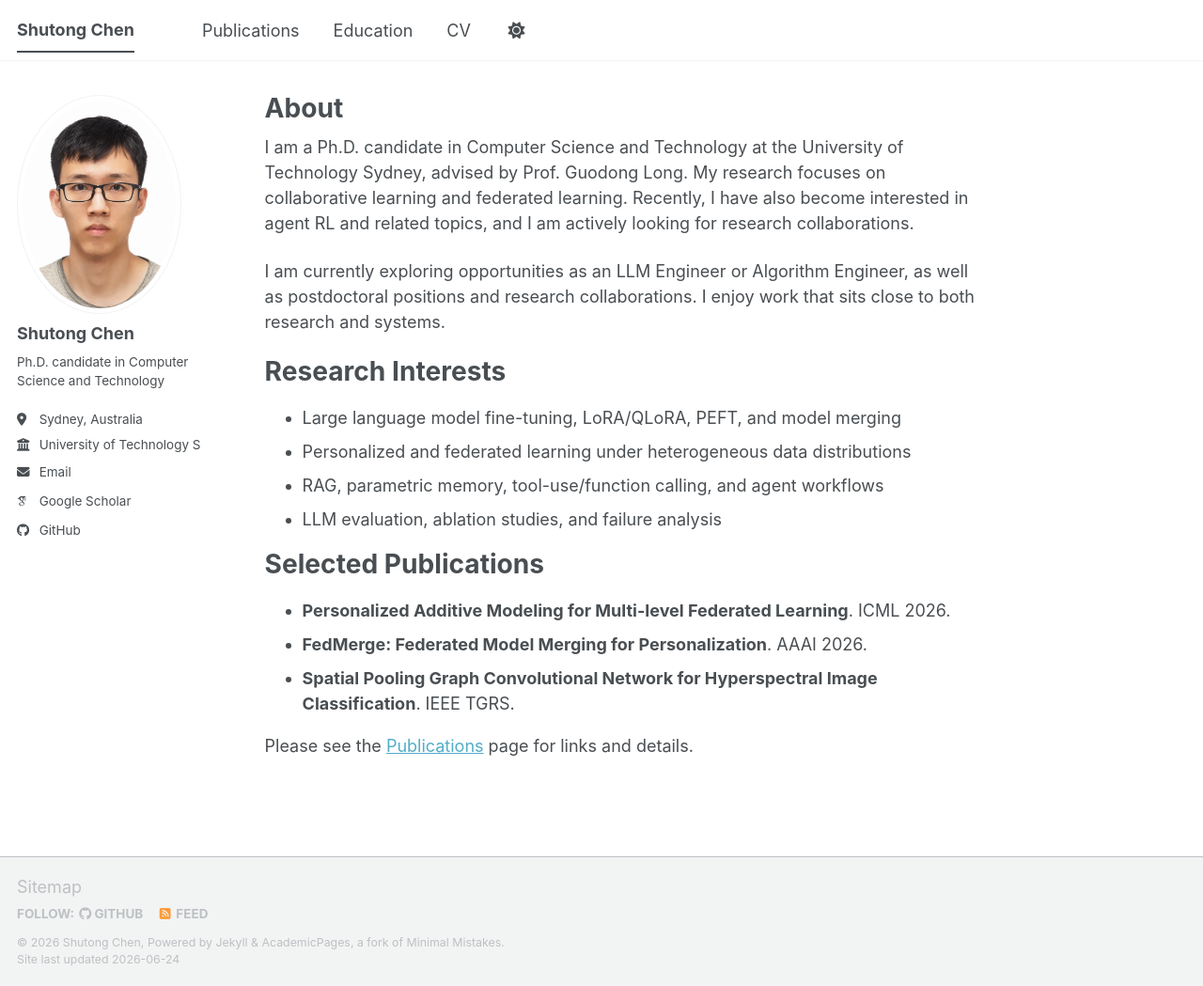
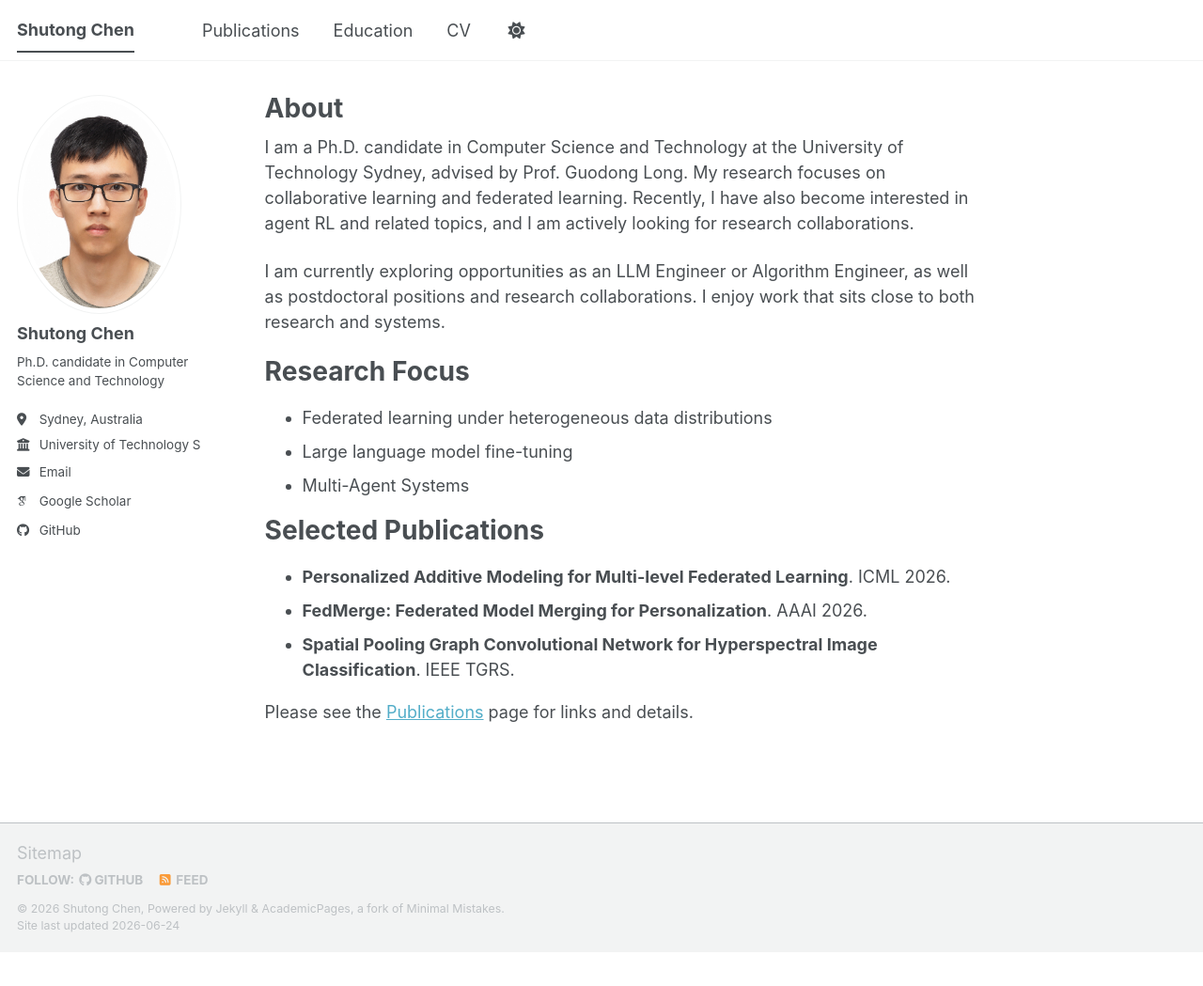
Before and after one commit to shutong043/shutong043.github.io, a Jekyll site: the page built from _pages/about.md, in a window 1280 px wide and 1049 px high. Shown: the whole window at 94% size. Built offline with Jekyll 4.4.1, drawn with Linux system fonts in a browser that asks for light colours; some web fonts are replaced; a script bundle is joined from its source files by our own code; library files that are not in the unit come from our copies.

Commit message:
Update research focus list

```diff
--- a/_pages/about.md
+++ b/_pages/about.md
@@ -11,13 +11,12 @@ I am a Ph.D. candidate in Computer Science and Technology at the University of T
 
 I am currently exploring opportunities as an LLM Engineer or Algorithm Engineer, as well as postdoctoral positions and research collaborations. I enjoy work that sits close to both research and systems.
 
-Research Interests
+Research Focus
 ======
 
-* Large language model fine-tuning, LoRA/QLoRA, PEFT, and model merging
-* Personalized and federated learning under heterogeneous data distributions
-* RAG, parametric memory, tool-use/function calling, and agent workflows
-* LLM evaluation, ablation studies, and failure analysis
+* Federated learning under heterogeneous data distributions
+* Large language model fine-tuning
+* Multi-Agent Systems
 
 Selected Publications
 ======
```
